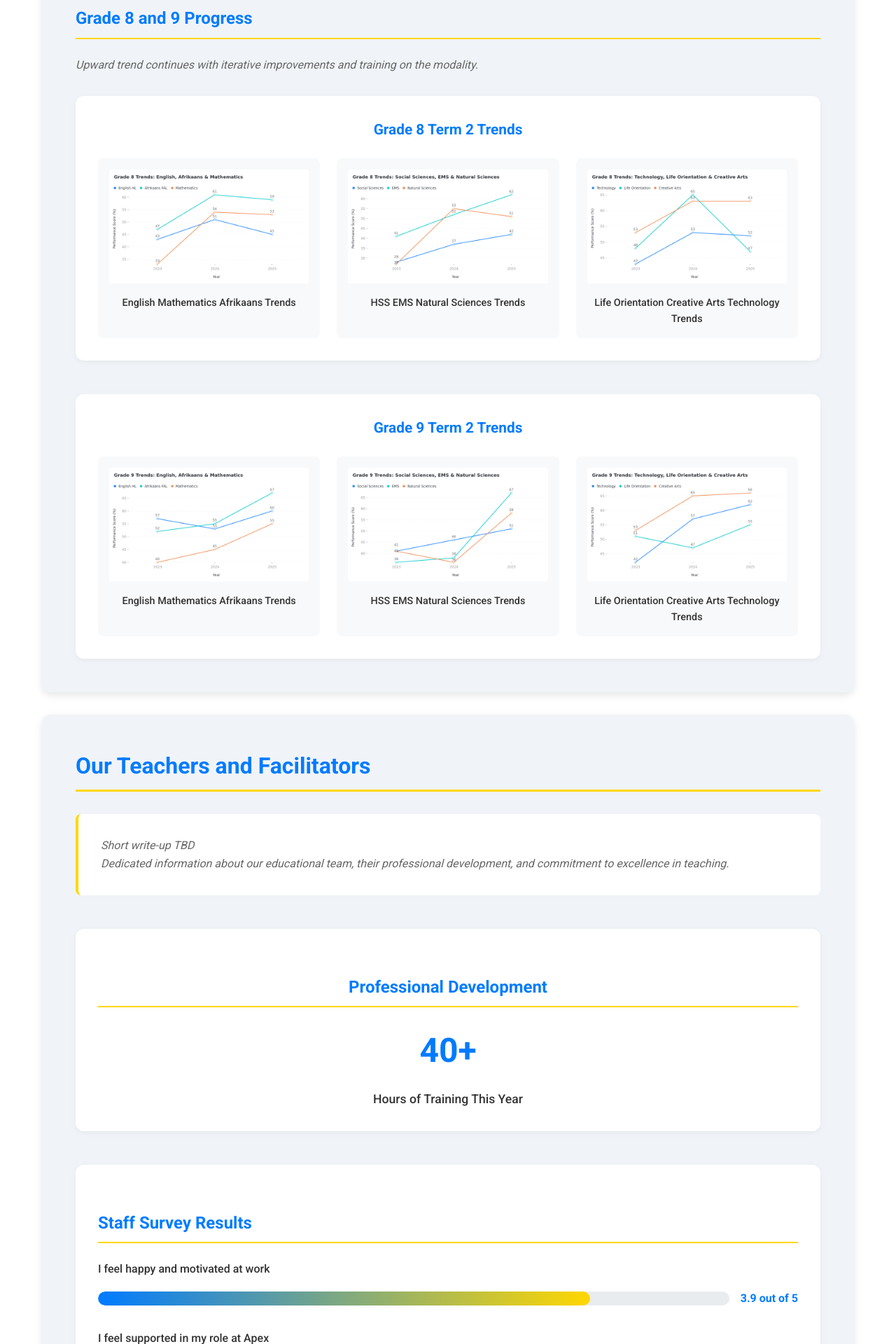
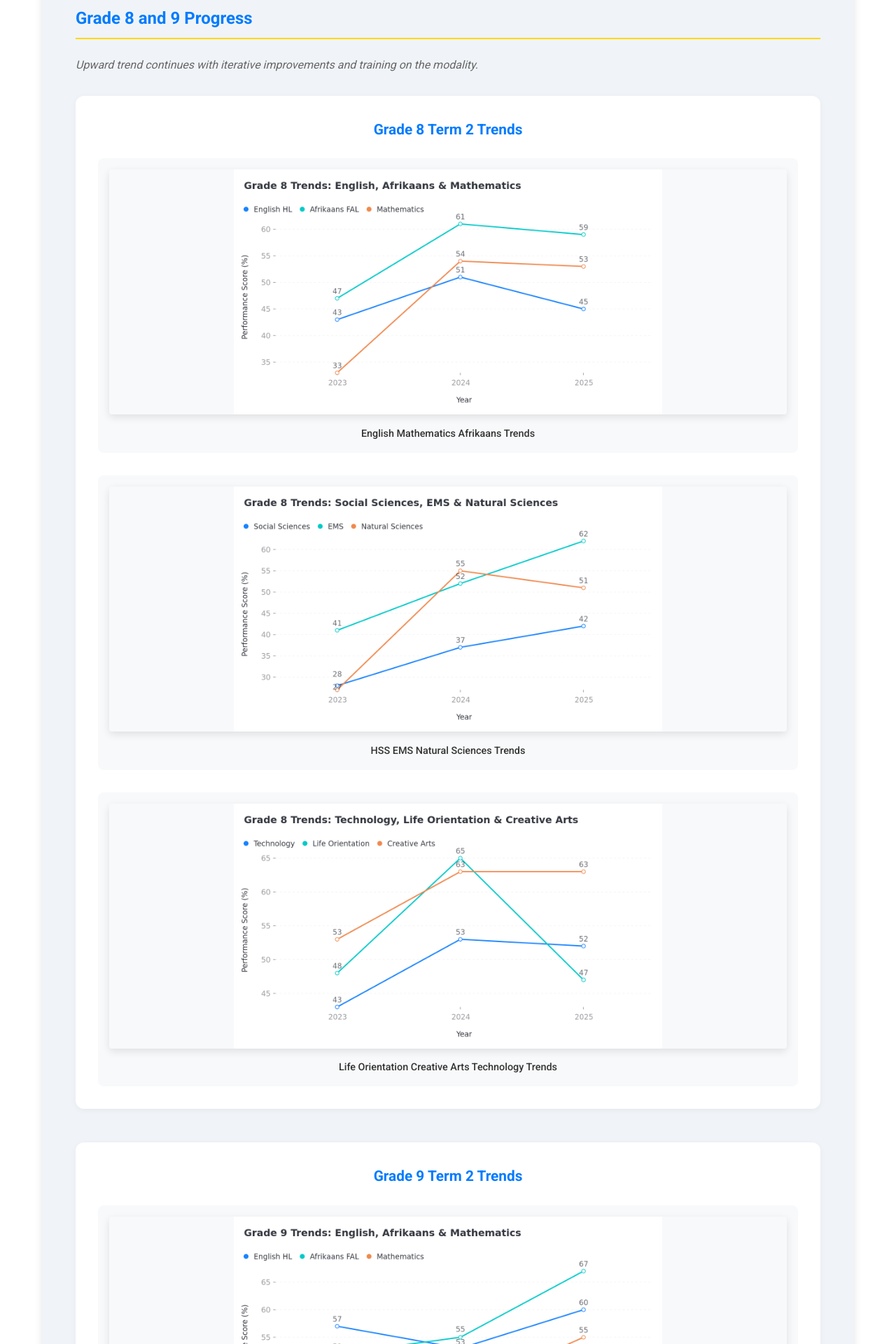
Before and after one commit to SEANCODING123/MandE-APEX-2025, a Jekyll site: the page built from index.md, in a window 1280 px wide. Shown: the part 3039-4959 px from the top of the page at 70% size. Built offline with Jekyll 4.4.1, drawn with Linux system fonts in a browser that asks for light colours.

Commit message:
Update styles.css

```diff
--- a/assets/css/styles.css
+++ b/assets/css/styles.css
@@ -258,8 +258,8 @@
 
 .trend-graphs {
     display: grid;
-    grid-template-columns: repeat(auto-fit, minmax(250px, 1fr));
-    gap: 1.5rem;
+    grid-template-columns: repeat(2, 1fr));
+    gap: 2rem;
 }
 
 .trend-item {
@@ -272,9 +272,10 @@
 .trend-graph {
     width: 100%;
     height: auto;
-    max-height: 200px;
+    max-height: 350px;
     object-fit: contain;
     border-radius: 4px;
+    box-shadow: 0 4px 12px rgba(0, 0, 0, 0.1);
 }
 
 .trend-caption {
```
